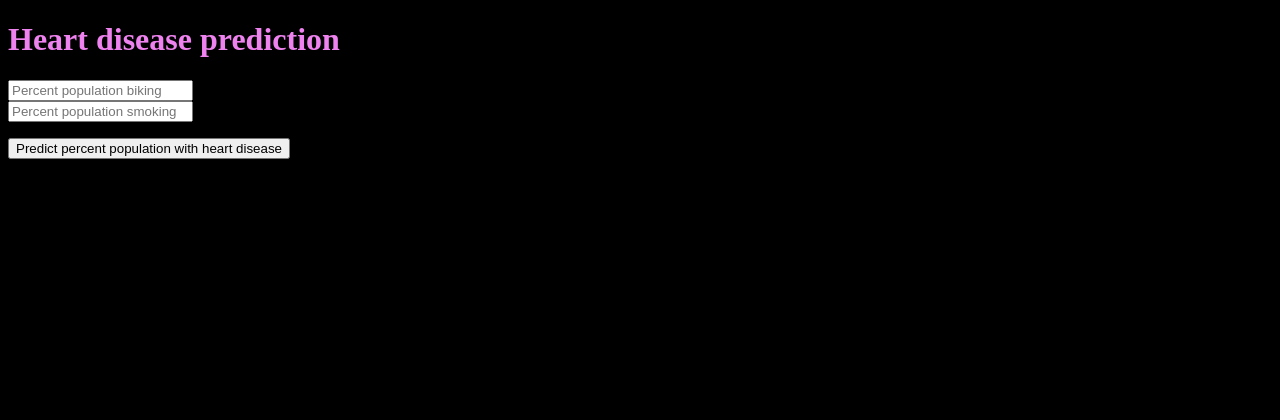
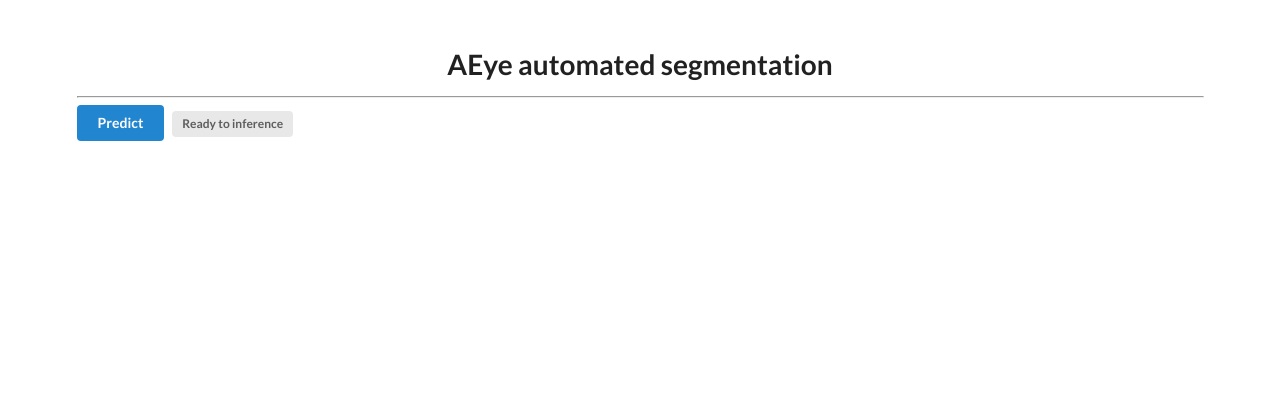
Before and after one commit to jaimebarran/a-eye_web, a Flask app: page / in a window 1280 px wide. Shown: the top 420 px of the page. Before the commit the page ends 159 px from the top, so only its background shows below. Run offline with Flask 2, Linux system fonts and the light colour scheme; parts of the project's set-up code (start-up, migrations or seed data) failed here and were passed over.

Commit message:
docker aeye web

```diff
--- a/app.py
+++ b/app.py
@@ -10,11 +10,11 @@ app = Flask(__name__)
 
 # Set Flask environment to development (to print console)
 # os.system('export FLASK_APP=./a-eye_web/app.py')
-os.environ['FLASK_APP'] = './a-eye_web/app.py' # for flask run
+os.environ['FLASK_APP'] = './app.py' # for flask run
 os.environ['FLASK_DEBUG'] = 'True' # to print console
 
 # Manage logs
-logging.basicConfig(filename='./a-eye_web/app.log', level=logging.DEBUG,
+logging.basicConfig(filename='./app.log', level=logging.DEBUG,
     format='%(asctime)s %(levelname)s %(name)s %(message)s')
 
 
@@ -35,9 +35,7 @@ def predict():
 # MAIN
 
 if __name__ == '__main__':
-    # app.run(host='0.0.0.0', port=5000, debug=True) # debug=True to development mode
-    app.run()
-
+    app.run(host='0.0.0.0', port=5000, debug=True) # debug=True to development mode
 
 # ----------------------------------------------------------------------------------------------
 # UTILS
--- a/templates/base.html
+++ b/templates/base.html
@@ -1,33 +1,26 @@
 <!DOCTYPE html>
-<html >
+<html lang="en">
+
 <head>
-  <meta charset="UTF-8">
+    <meta charset="UTF-8">
+    <meta name="viewport" content="width=device-width, initial-scale=1.0">
+    <title>AEye</title>
 
-  <!-- Make it compatible to mobile devices -->
-  <meta name="viewport" content="width=device-width, initial-scale=1.0">
-
-  <title>Heart Disease Percent</title>
-
+    <link rel="stylesheet" href="https://cdn.jsdelivr.net/npm/semantic-ui@2.4.2/dist/semantic.min.css">
+    <script src="https://cdn.jsdelivr.net/npm/semantic-ui@2.4.2/dist/semantic.min.js"></script>
 </head>
 
-<body style="background: #000;">
- <div class="login">
-	<h1 style="color:Violet;">Heart disease prediction</h1>
+<body>
+    <div style="margin-top: 50px;" class="ui container">
+        <h1 class="ui center aligned header">AEye automated segmentation</h1>
+        <hr>
+        <a class="ui blue button" href="/predict">Predict</a>
+        {% if done == True %}
+        <span class="ui green label">Done</span>
+        {% else %}
+        <span class="ui gray label">Ready to inference</span>
+        {% endif %}
+    </div>
+</body>
 
-     <!-- Action is where the data is sent. In our case, predict page.
-     If action is omitted, it assumed to be the current page -->
-    <form action="{{ url_for('predict')}}"method="post">
-    	<input type="text" name="percent biking" placeholder="Percent population biking" required="required" /><br>
-        <input type="text" name="percent smoking" placeholder="Percent population smoking" required="required" /><p>
-
-        <button type="submit" class="btn btn-primary btn-block btn-large">Predict percent population with heart disease</button></p>
-    </form>
-
-   <br>
-   <br>
-
- </div>
-
-
-</body>
 </html>
--- a/utilities.py
+++ b/utilities.py
@@ -20,7 +20,8 @@ else:
     args_in = '/home/jaimebarranco/Desktop/test_inference/input' # origin input folder
     args_out = '/home/jaimebarranco/Desktop/test_inference/output' # origin output folder
 
-sudo_pwd = os.environ['SUDO_PWD']
+# sudo_pwd = os.environ['SUDO_PWD']
+sudo_pwd = 'Patatahitech2.0'
 
 # nnUNet
 shm_size = 10 # shared memory (gb)
```
Also changed, not shown: docker-compose.yml (added, +11 -0 lines), requirements.txt (+6 -2 lines), 3 other files.
